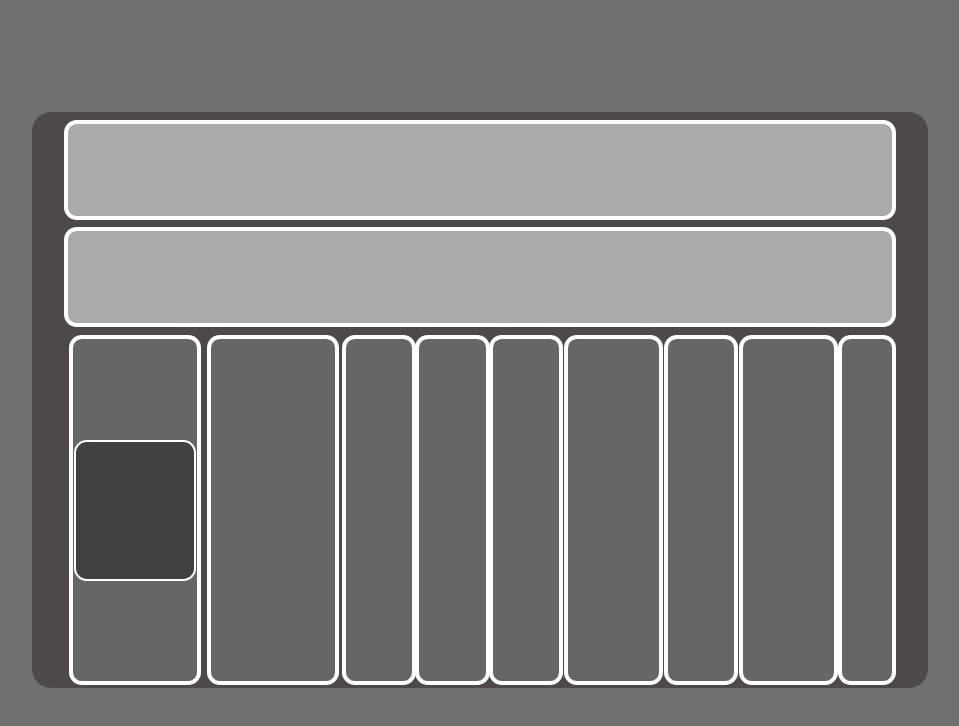
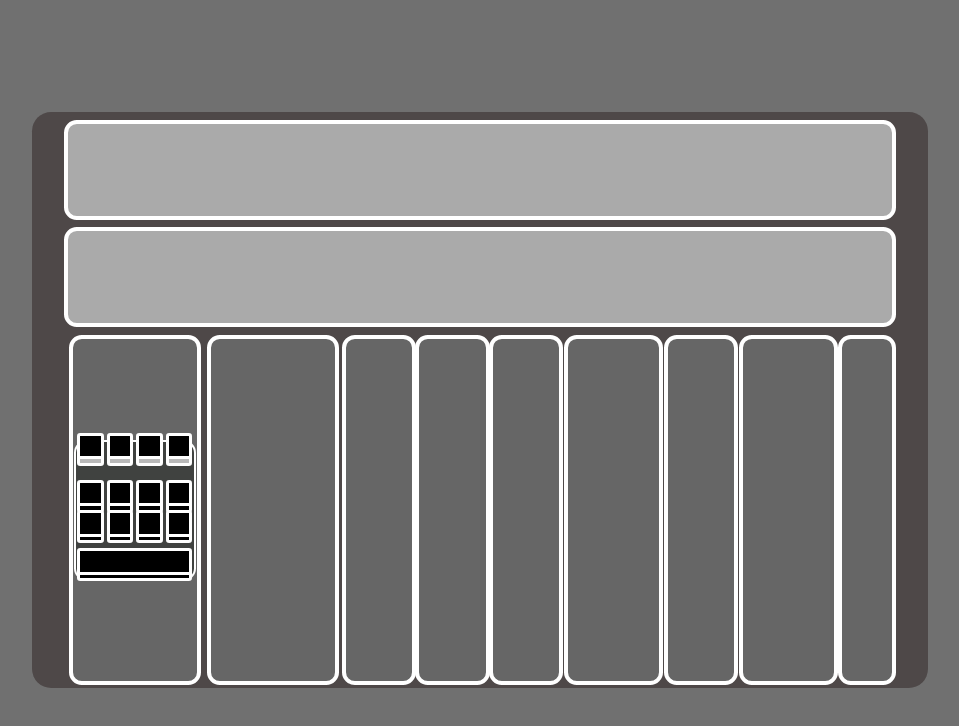
Before and after one commit to Therealajahn/MylarMini, a React (Create React App) app: page / in a window 1280 px wide. Shown: the top 726 px of the page, without its empty margins (160-1119 px from the left). Built offline with nearby package versions, Linux system fonts and the light colour scheme.

Commit message:
completed the renderRythm function

```diff
--- a/src/View/Button/Button.js
+++ b/src/View/Button/Button.js
@@ -0,0 +1,30 @@
+export default function Button({bottomColor, marginTop, width}) {
+   return(
+       <div className='button' style={{display:'grid',height:'100%',width:'100%',marginTop:`${marginTop}`}}>
+           <div className='button-top'
+               style={{
+                    width:`${width ? width : '1.6vw'}`,
+                    height:'1.6vw',
+                    alignSelf:'center',
+                    justifySelf:'center',
+                    backgroundColor:'#000',
+                    borderRadius:'.25vw',
+                    border: 'solid .25vw white',
+                    zIndex:'1000',
+                }}></div>
+           <div className='button-bottom'
+               style={{
+                    position:'absolute',
+                    marginTop:'1vw',
+                    width:`${width ? width : '1.6vw'}`,
+                    height:'1.6vw',
+                    alignSelf:'center',
+                    justifySelf:'center',
+                    backgroundColor:`${bottomColor ? bottomColor : '#000'}`,
+                    borderRadius:'.25vw',
+                    border: 'solid .25vw white',
+                    zIndex:'900',
+                }}></div>
+       </div>
+   )
+};
--- a/src/View/Plate/Plate.js
+++ b/src/View/Plate/Plate.js
@@ -1,3 +1,6 @@
+import Button from '../Button/Button.js';
+
+
 export default function Plate({gridArea,plateColor,width,height,alignSelf,marginTop,name}) {
     function getModule(){
         switch(name){
@@ -6,11 +9,19 @@ export default function Plate({gridArea,plateColor,width,height,alignSelf,margin
             break;
         }
     }
+
     function renderRhythm(){
-        console.log('renderRhythm')
-        return(
-            // Button Frame
-            <div style={{
+        const buttonRow = {
+                display:'grid',
+                width:'100%',
+                height:'100%',
+                alignSelf:'start',
+                justifySelf:'center',
+                gridTemplateColumns: 'repeat(4,1fr)'
+        }
+    return(
+            <div className='ButtonFrame'
+            style={{
                 display:'grid',
                 width:'95%',
                 height:'40%',
@@ -18,9 +29,44 @@ export default function Plate({gridArea,plateColor,width,height,alignSelf,margin
                 justifySelf:'center',
                 backgroundColor:'#404240',
                 borderRadius:'1vw',
-                border: 'solid .2vw white'
-            }}></div>
-        )
+                border: 'solid .2vw white',
+                gridTemplateRows:'repeat(4,1fr)',
+            }}>
+
+            <div style={buttonRow}>
+                <Button  marginTop={'-1vw'} bottomColor='#B9B9B9'/>
+                <Button  marginTop={'-1vw'} bottomColor='#B9B9B9'/>
+                <Button  marginTop={'-1vw'} bottomColor='#B9B9B9'/>
+                <Button  marginTop={'-1vw'} bottomColor='#B9B9B9'/>
+            </div>
+
+            <div style={buttonRow}>
+                <Button marginTop={'0vw'}/>
+                <Button marginTop={'0vw'}/>
+                <Button marginTop={'0vw'}/>
+                <Button marginTop={'0vw'}/>
+            </div>
+
+            <div style={buttonRow}>
+                <Button marginTop={'-.3vw'}/>
+                <Button marginTop={'-.3vw'}/>
+                <Button marginTop={'-.3vw'}/>
+                <Button marginTop={'-.3vw'}/>
+        </div>
+
+            <div className= 'Spacebar'
+            style={{
+                display:'grid',
+                width:'100%',
+                height:'100%',
+                alignSelf:'start',
+                justifySelf:'center',
+            }}>
+                <Button width="8.5vw"/>
+            </div>
+           </div>
+    )
+
     }
     return(
         <div style={{
```
